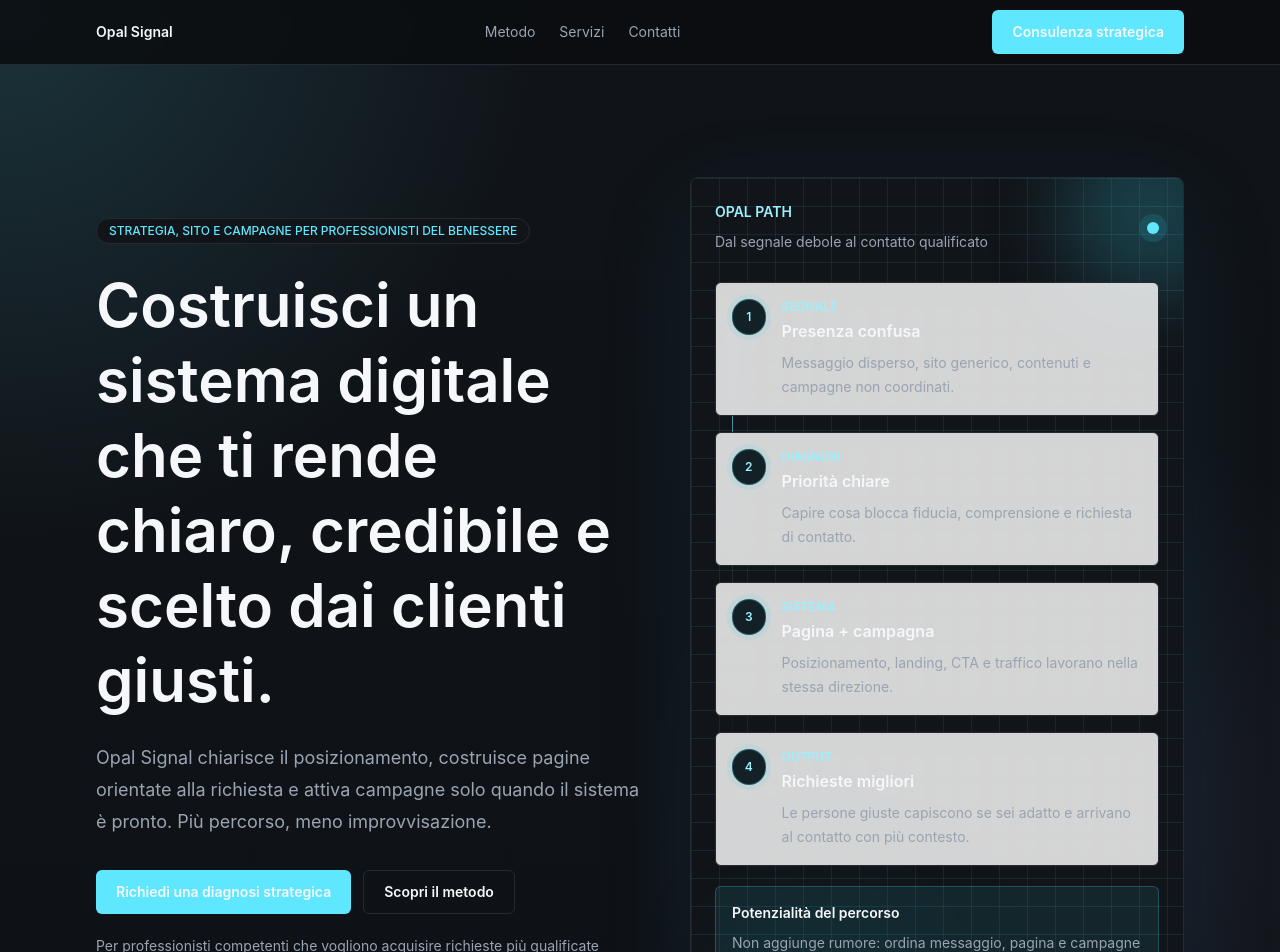
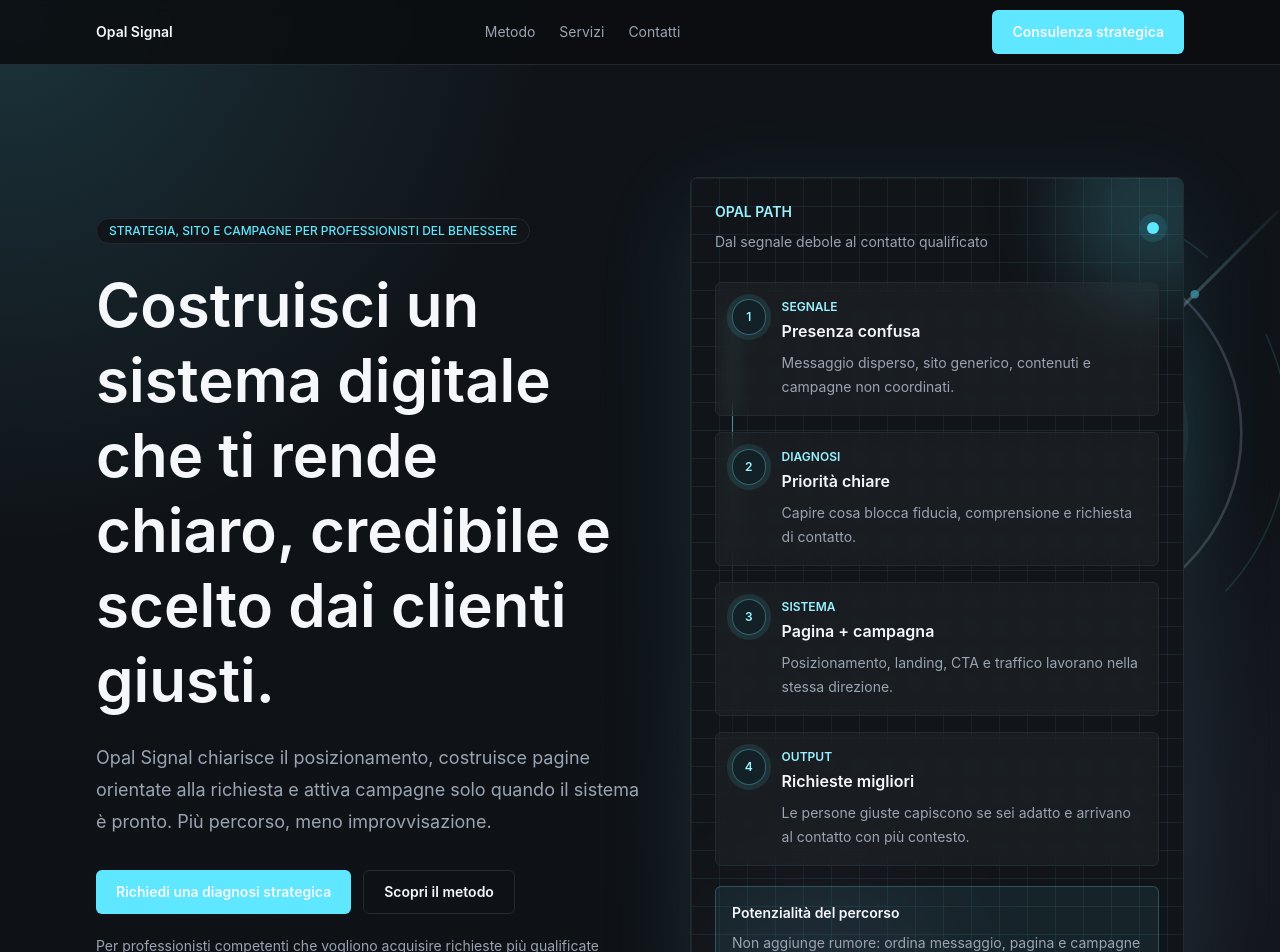
Before and after one commit to Davideopal/opal-signal, a Next.js app: page / in a window 1280 px wide. Shown: the top 952 px of the page. Built offline with nearby package versions, Linux system fonts and the light colour scheme.

Commit message:
Integrate Opal mascot across homepage

```diff
--- a/src/app/page.tsx
+++ b/src/app/page.tsx
@@ -1,4 +1,5 @@
 import { Badge } from "@/components/ui/badge";
+import { OpalMascotBackground } from "@/components/brand/opal-mascot-background";
 import { Card } from "@/components/ui/card";
 import { Container } from "@/components/ui/container";
 import { Section } from "@/components/ui/section";
@@ -138,9 +139,10 @@
 export default function Home() {
   return (
     <main className="overflow-hidden">
-      <Section className="min-h-[82vh] items-center">
-        <Container className="grid gap-12 py-20 md:grid-cols-[1.05fr_0.95fr] md:items-center lg:py-28">
-          <div>
+      <Section className="relative min-h-[82vh] items-center overflow-hidden">
+        <OpalMascotBackground variant="hero" />
+        <Container className="relative z-10 grid gap-12 py-20 md:grid-cols-[1.05fr_0.95fr] md:items-center lg:py-28">
+          <div className="relative z-10">
             <Badge>Strategia, sito e campagne per professionisti del benessere</Badge>
             <h1 className="mt-6 max-w-4xl text-4xl font-semibold leading-tight tracking-normal text-[var(--text)] md:text-6xl">
               Costruisci un sistema digitale che ti rende chiaro, credibile e scelto dai clienti giusti.
@@ -163,10 +165,10 @@
             </p>
           </div>
 
-          <Card className="relative overflow-hidden p-6 shadow-[0_28px_100px_rgba(8,125,146,0.12)]">
-            <div className="absolute inset-0 bg-[linear-gradient(rgba(55,201,223,0.12)_1px,transparent_1px),linear-gradient(90deg,rgba(55,201,223,0.10)_1px,transparent_1px)] bg-[size:28px_28px]" />
-            <div className="absolute -right-14 -top-14 h-44 w-44 rounded-full bg-[rgba(55,201,223,0.24)] blur-2xl" />
-            <div className="absolute -bottom-20 left-8 h-52 w-52 rounded-full bg-[rgba(8,125,146,0.08)] blur-3xl" />
+          <Card className="relative overflow-hidden bg-[rgba(17,20,24,0.82)] p-6 shadow-[0_28px_100px_rgba(94,231,255,0.10)] backdrop-blur">
+            <div className="absolute inset-0 bg-[linear-gradient(rgba(94,231,255,0.08)_1px,transparent_1px),linear-gradient(90deg,rgba(94,231,255,0.07)_1px,transparent_1px)] bg-[size:28px_28px]" />
+            <div className="absolute -right-14 -top-14 h-44 w-44 rounded-full bg-[rgba(94,231,255,0.18)] blur-2xl" />
+            <div className="absolute -bottom-20 left-8 h-52 w-52 rounded-full bg-[rgba(185,167,255,0.08)] blur-3xl" />
             <div className="relative">
               <div className="flex items-center justify-between gap-4">
                 <div>
@@ -179,11 +181,11 @@
                 <div className="absolute bottom-7 left-[1.05rem] top-7 w-px bg-gradient-to-b from-[var(--accent)] via-[var(--line)] to-transparent" />
                 {heroJourney.map((item, index) => (
                   <div
-                    className="relative grid grid-cols-[2.1rem_1fr] gap-4 rounded-md border border-[var(--line)] bg-white/82 p-4 backdrop-blur"
+                    className="relative grid grid-cols-[2.1rem_1fr] gap-4 rounded-md border border-[var(--line)] bg-white/[0.035] p-4 backdrop-blur"
                     key={item.title}
                   >
                     <div className="flex justify-center">
-                      <span className="flex h-9 w-9 items-center justify-center rounded-full border border-[rgba(55,201,223,0.35)] bg-[var(--surface-soft)] text-xs font-semibold text-[var(--accent-strong)] shadow-[0_0_0_5px_rgba(55,201,223,0.10)]">
+                      <span className="flex h-9 w-9 items-center justify-center rounded-full border border-[rgba(94,231,255,0.34)] bg-[var(--surface-soft)] text-xs font-semibold text-[var(--accent-strong)] shadow-[0_0_0_5px_rgba(94,231,255,0.10)]">
                         {index + 1}
                       </span>
                     </div>
@@ -195,7 +197,7 @@
                   </div>
                 ))}
               </div>
-              <div className="mt-5 rounded-md border border-[rgba(55,201,223,0.28)] bg-[rgba(55,201,223,0.10)] p-4">
+              <div className="mt-5 rounded-md border border-[rgba(94,231,255,0.24)] bg-[rgba(94,231,255,0.08)] p-4">
                 <p className="text-sm font-semibold text-[var(--text)]">Potenzialità del percorso</p>
                 <p className="mt-2 text-sm leading-6 text-[var(--muted)]">
                   Non aggiunge rumore: ordina messaggio, pagina e campagne per rendere più semplice capire perché
@@ -272,17 +274,18 @@
         </Container>
       </Section>
 
-      <Section id="metodo">
-        <Container className="py-16 lg:py-24">
+      <Section className="relative overflow-hidden" id="metodo">
+        <OpalMascotBackground variant="method" />
+        <Container className="relative z-10 py-16 lg:py-24">
           <div className="max-w-3xl">
             <Badge>Specializzazione Opal</Badge>
             <h2 className="mt-5 text-3xl font-semibold text-[var(--text)] md:text-5xl">
               Siamo specializzati in sistemi digitali chiari.
             </h2>
           </div>
-          <div className="mt-10 grid gap-4 md:grid-cols-3">
+          <div className="relative mt-10 grid gap-4 md:grid-cols-3">
             {specializations.map((item) => (
-              <Card className="p-6" key={item.title}>
+              <Card className="bg-[rgba(17,20,24,0.88)] p-6 backdrop-blur" key={item.title}>
                 <h3 className="text-xl font-semibold text-[var(--text)]">{item.title}</h3>
                 <p className="mt-4 text-sm leading-7 text-[var(--muted)]">{item.text}</p>
               </Card>
@@ -291,11 +294,12 @@
         </Container>
       </Section>
 
-      <Section id="servizi">
-        <Container className="py-16 lg:py-24">
+      <Section className="relative overflow-hidden" id="servizi">
+        <OpalMascotBackground variant="system" />
+        <Container className="relative z-10 py-16 lg:py-24">
           <div className="flex flex-col gap-5 md:flex-row md:items-end md:justify-between">
             <div className="max-w-2xl">
-              <Badge>Servizi</Badge>
+              <Badge>Sistema</Badge>
               <h2 className="mt-5 text-3xl font-semibold text-[var(--text)] md:text-5xl">
                 Dal posizionamento alla richiesta di contatto.
               </h2>
@@ -306,7 +310,7 @@
           </div>
           <div className="mt-10 grid gap-4 sm:grid-cols-2 lg:grid-cols-4">
             {services.map((service) => (
-              <Card className="p-5" key={service}>
+              <Card className="bg-[rgba(17,20,24,0.88)] p-5 backdrop-blur" key={service}>
                 <p className="text-sm font-medium leading-6 text-[var(--text)]">{service}</p>
               </Card>
             ))}
@@ -376,7 +380,9 @@
 
       <Section id="contatti">
         <Container className="py-16 lg:py-24">
-          <div className="rounded-xl border border-[var(--line)] bg-[var(--surface)] p-8 md:p-12">
+          <div className="relative overflow-hidden rounded-xl border border-[var(--line)] bg-[var(--surface)] p-8 md:p-12">
+            <OpalMascotBackground variant="cta" />
+            <div className="relative z-10">
               <Badge>Primo passo</Badge>
               <h2 className="mt-5 max-w-3xl text-3xl font-semibold text-[var(--text)] md:text-5xl">
                 Prenota 30 minuti di diagnosi strategica.
@@ -388,6 +394,7 @@
               <a className={`${primaryCtaClass} mt-8`} href="#contatti">
                 Richiedi una diagnosi strategica
               </a>
+            </div>
           </div>
         </Container>
       </Section>
```
Lines whose indentation alone changed are shown as unchanged.
